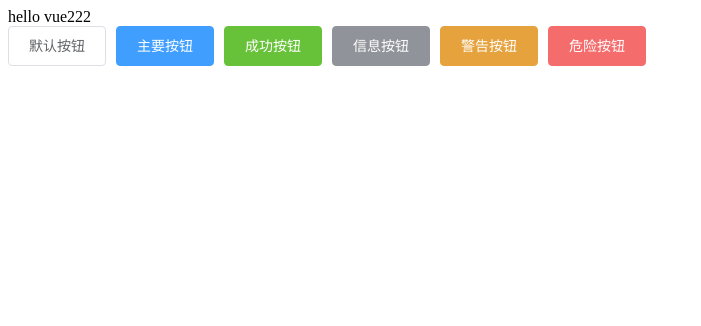
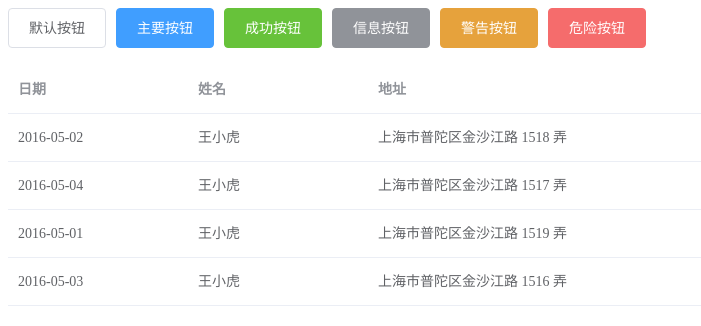
Before and after one commit to yang20002020/vue_cli, a Vue app: page / in a window 1280 px wide. Shown: the top 326 px of the page, without its empty margins (0-701 px from the left). Built offline with nearby package versions, Linux system fonts and the light colour scheme.

Commit message:
table表格

```diff
--- a/src/App.vue
+++ b/src/App.vue
@@ -1,6 +1,6 @@
 <template>
   <div >
-    {{message}}
+    <!-- {{message}} -->
    <element-view></element-view>
   </div>
 </template>
--- a/src/views/element/ElementView.vue
+++ b/src/views/element/ElementView.vue
@@ -8,14 +8,45 @@
       <el-button type="warning">警告按钮</el-button>
       <el-button type="danger">危险按钮</el-button>
     </el-row>
+    <br>
+    <!-- table 表格 -->
+    <el-table :data="tableData" style="width: 100%">
+      <el-table-column prop="date" label="日期" width="180"> </el-table-column>
+      <el-table-column prop="name" label="姓名" width="180"> </el-table-column>
+      <el-table-column prop="address" label="地址"> </el-table-column>
+    </el-table>
   </div>
-
 </template>
 
 <script>
 export default {
-
-}
+  data() {
+    return {
+      tableData: [
+        {
+          date: "2016-05-02",
+          name: "王小虎",
+          address: "上海市普陀区金沙江路 1518 弄",
+        },
+        {
+          date: "2016-05-04",
+          name: "王小虎",
+          address: "上海市普陀区金沙江路 1517 弄",
+        },
+        {
+          date: "2016-05-01",
+          name: "王小虎",
+          address: "上海市普陀区金沙江路 1519 弄",
+        },
+        {
+          date: "2016-05-03",
+          name: "王小虎",
+          address: "上海市普陀区金沙江路 1516 弄",
+        },
+      ],
+    };
+  },
+};
 </script>
 
 <style></style>
```
Lines whose indentation alone changed are shown as unchanged.
